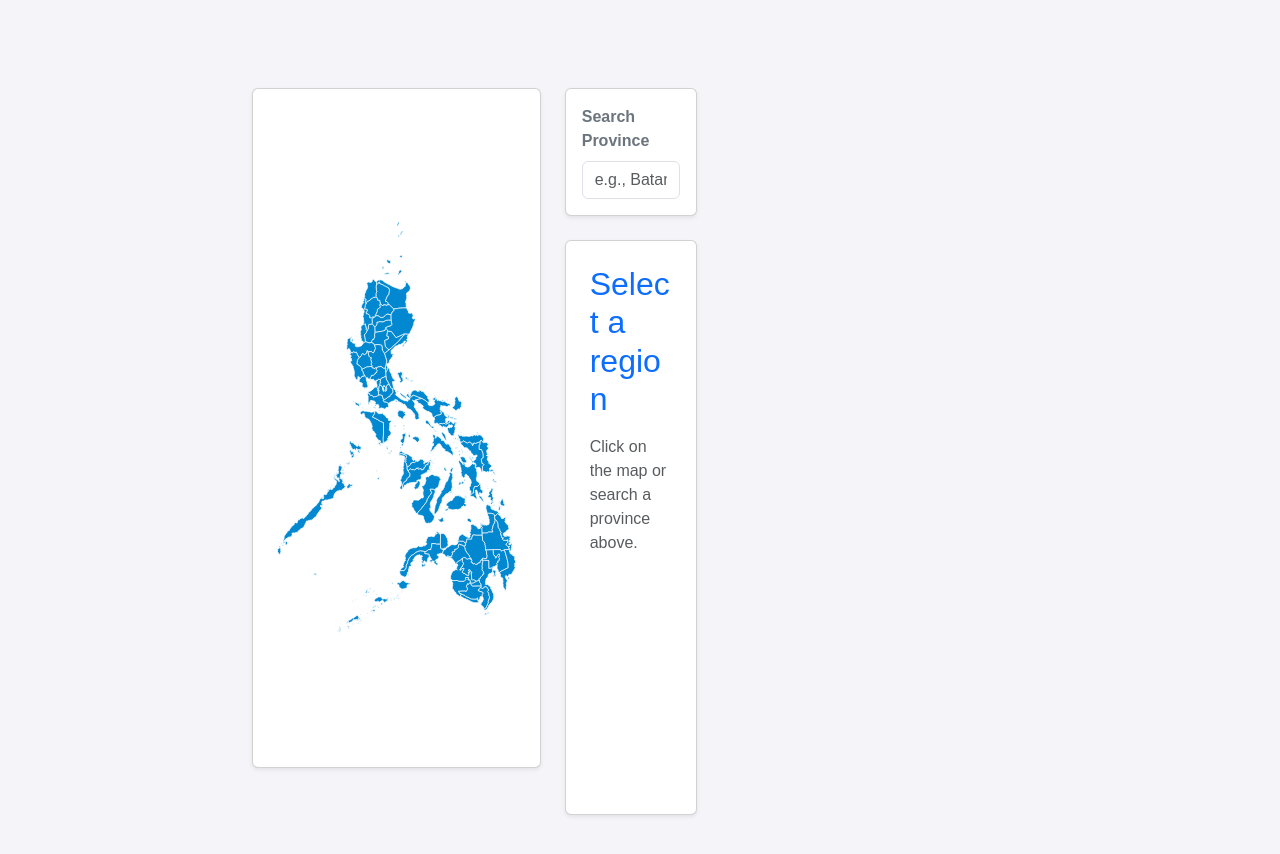
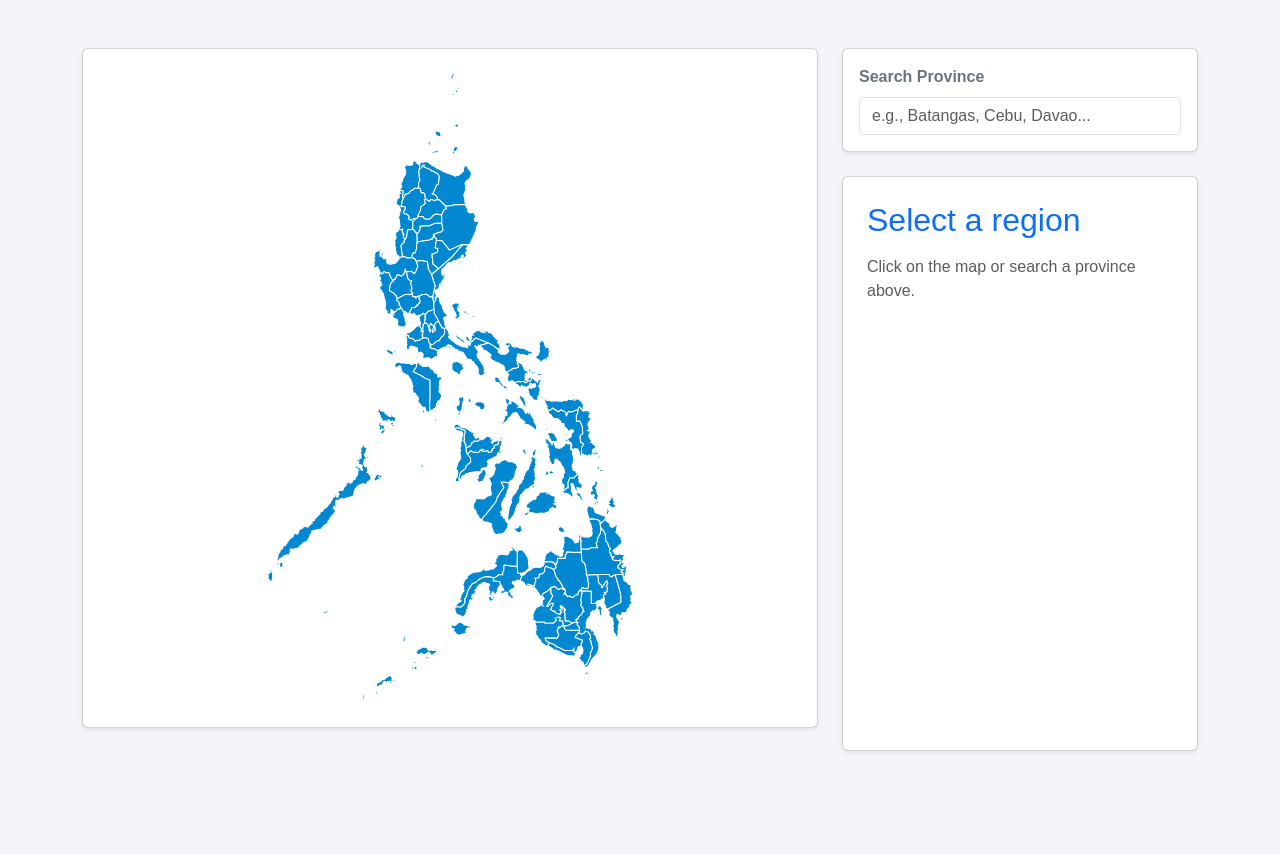
Before and after one commit to kervynway/Philippine-Map-and-Regions, a plain HTML site: page MAP PHILIPPINES v2/index.html in a window 1280 px wide. After the commit the page ends 800 px from the top, so only its background shows below. Drawn offline with nearby package versions, Linux system fonts and the light colour scheme.

Commit message:
Removing .container to fix the CSS bug

```diff
--- a/MAP PHILIPPINES v2/style.css
+++ b/MAP PHILIPPINES v2/style.css
@@ -2,13 +2,6 @@
 body {
     font-family: Arial, sans-serif;
     background-color: #f4f4f9;
-}
-
-.container {
-    display: flex;
-    gap: 20px;
-    max-width: 800px;
-    margin: 40px auto;
 }
 
 /* SVG Map Styling */
```
